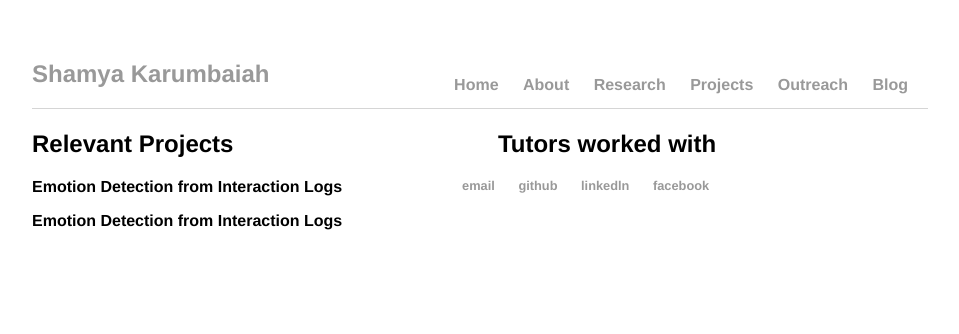
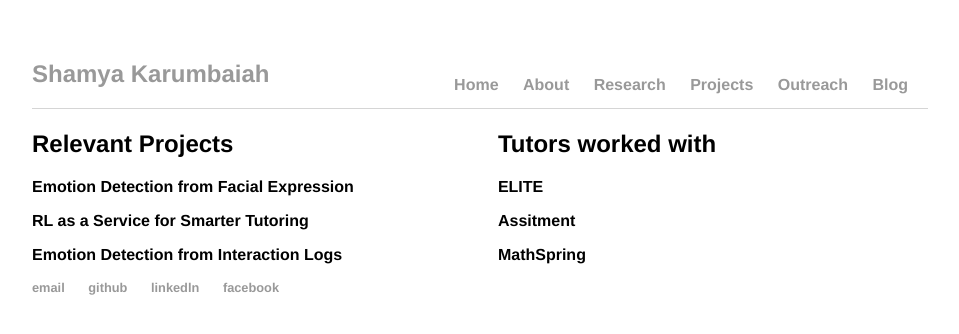
Before and after one commit to Shamya/shamyatest.github.io, a Jekyll site: the page built from projects/index.html, in a window 1280 px wide. Shown: the top 334 px of the page, without its empty margins (160-1119 px from the left). Built offline with Jekyll 4.4.1, drawn with Linux system fonts in a browser that asks for light colours.

Commit message:
Update index.html

```diff
--- a/projects/index.html
+++ b/projects/index.html
@@ -4,10 +4,14 @@ title: Shamya Karumbaiah
 ---
 <div class = "section1" >
   <h2>Relevant Projects</h2>
-  <h3>Emotion Detection from Interaction Logs</h3>
+  <h3>Emotion Detection from Facial Expression</h3>
+  <h3>RL as a Service for Smarter Tutoring</h3>
   <h3>Emotion Detection from Interaction Logs</h3>
 </div>
 
 <div class = "section2" >
   <h2>Tutors worked with</h2>
+  <h3>ELITE</h3>
+  <h3>Assitment</h3>
+  <h3>MathSpring</h3>
 </div>
```
